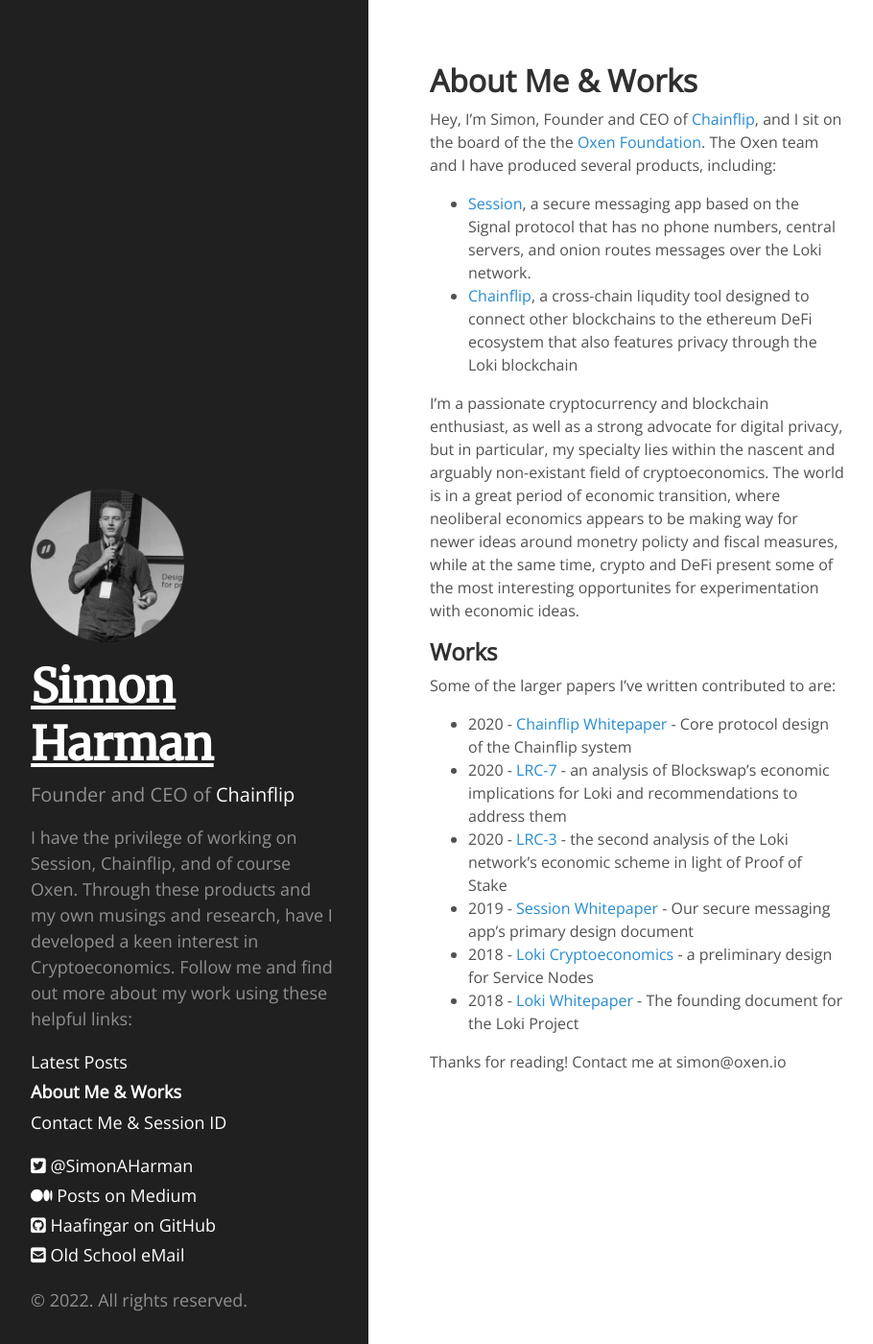
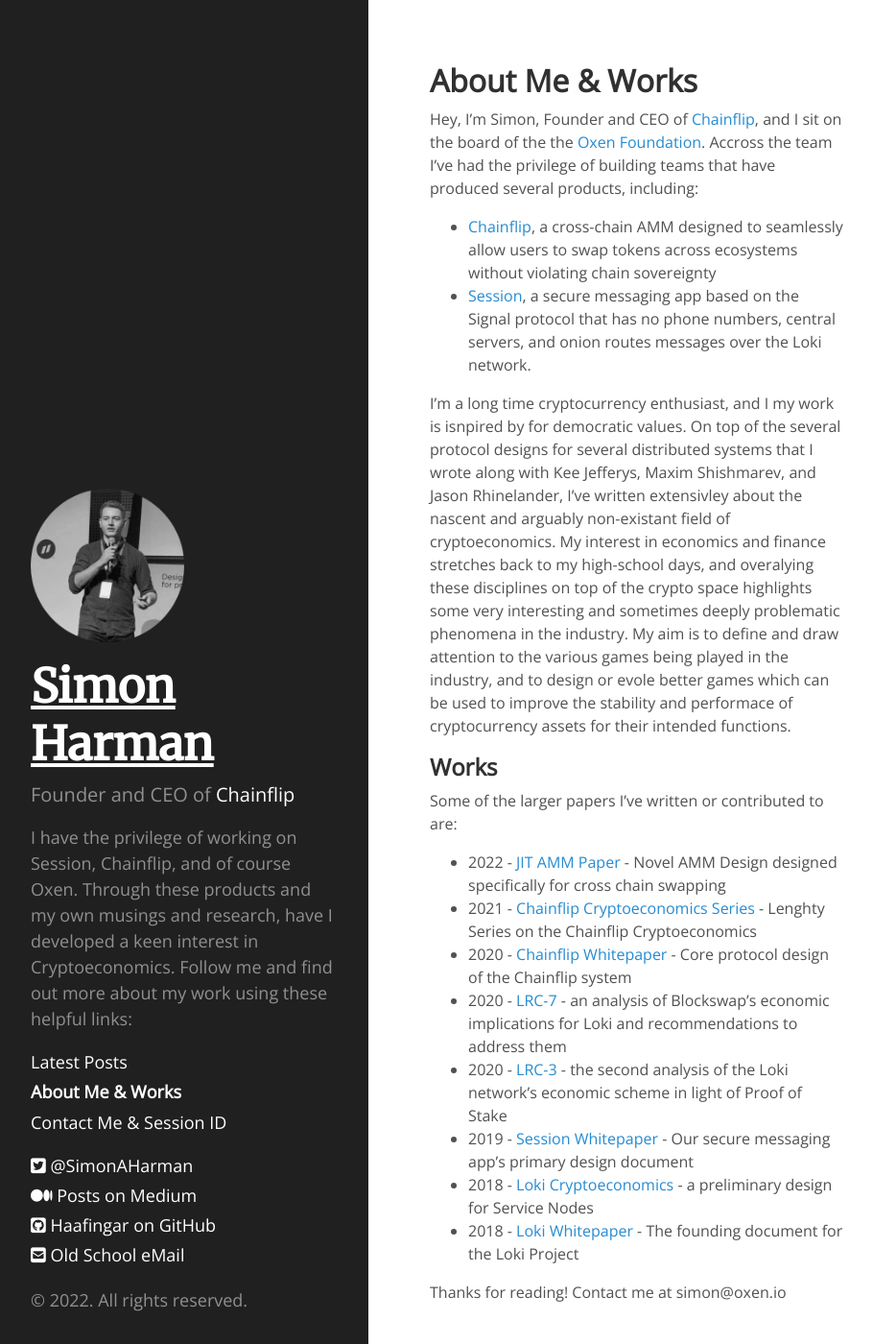
Before and after one commit to simonaharman/simonaharman.github.io, a Jekyll site: the page built from about.md, in a window 1280 px wide and 1400 px high. Shown: the whole window at 96% size, without its empty margins (0-910 px from the left). Built offline with Jekyll 4.4.1, drawn with Linux system fonts in a browser that asks for light colours; nearby versions of some CDN libraries.

Commit message:
Update about.md

```diff
--- a/about.md
+++ b/about.md
@@ -3,17 +3,18 @@
 title: About Me & Works
 ---
 
-Hey, I'm Simon, Founder and CEO of [Chainflip](https://chainflip.io), and I sit on the board of the the [Oxen Foundation](optf.ngo). The Oxen team and I have produced several products, including:
+Hey, I'm Simon, Founder and CEO of [Chainflip](https://chainflip.io), and I sit on the board of the the [Oxen Foundation](optf.ngo). Accross the team I've had the privilege of building teams that have produced several products, including:
 
+* [Chainflip](https://chainflip.io), a cross-chain AMM designed to seamlessly allow users to swap tokens across ecosystems without violating chain sovereignty
 * [Session](https://getsession.org), a secure messaging app based on the Signal protocol that has no phone numbers, central servers, and onion routes messages over the Loki network.
-* [Chainflip](https://chainflip.io), a cross-chain liqudity tool designed to connect other blockchains to the ethereum DeFi ecosystem that also features privacy through the Loki blockchain
 
-I'm a passionate cryptocurrency and blockchain enthusiast, as well as a strong advocate for digital privacy, but in particular, my specialty lies within the nascent and arguably non-existant field of cryptoeconomics. The world is in a great period of economic transition, where neoliberal economics appears to be making way for newer ideas around monetry policty and fiscal measures, while at the same time, crypto and DeFi present some of the most interesting opportunites for experimentation with economic ideas.
+I'm a long time cryptocurrency enthusiast, and I my work is isnpired by for democratic values. On top of the several protocol designs for several distributed systems that I wrote along with Kee Jefferys, Maxim Shishmarev, and Jason Rhinelander, I've written extensivley about the nascent and arguably non-existant field of cryptoeconomics. My interest in economics and finance stretches back to my high-school days, and overalying these disciplines on top of the crypto space highlights some very interesting and sometimes deeply problematic phenomena in the industry. My aim is to define and draw attention to the various games being played in the industry, and to design or evole better games which can be used to improve the stability and performace of cryptocurrency assets for their intended functions.
 
 ## Works
 
-Some of the larger papers I've written contributed to are:
-
+Some of the larger papers I've written or contributed to are:
+* 2022 - [JIT AMM Paper](https://blog.chainflip.io) - Novel AMM Design designed specifically for cross chain swapping
+* 2021 - [Chainflip Cryptoeconomics Series](https://blog.chainflip.io/tag/cryptoeconomics/) - Lenghty Series on the Chainflip Cryptoeconomics
 * 2020 - [Chainflip Whitepaper](https://chainflip.io) - Core protocol design of the Chainflip system
 * 2020 - [LRC-7](https://github.com/loki-project/loki-improvement-proposals/issues/24) - an analysis of Blockswap's economic implications for Loki and recommendations to address them
 * 2020 - [LRC-3](https://github.com/loki-project/loki-improvement-proposals/files/3843874/LokiEmissionsSchemeReview2019.pdf) - the second analysis of the Loki network's economic scheme in light of Proof of Stake
```
